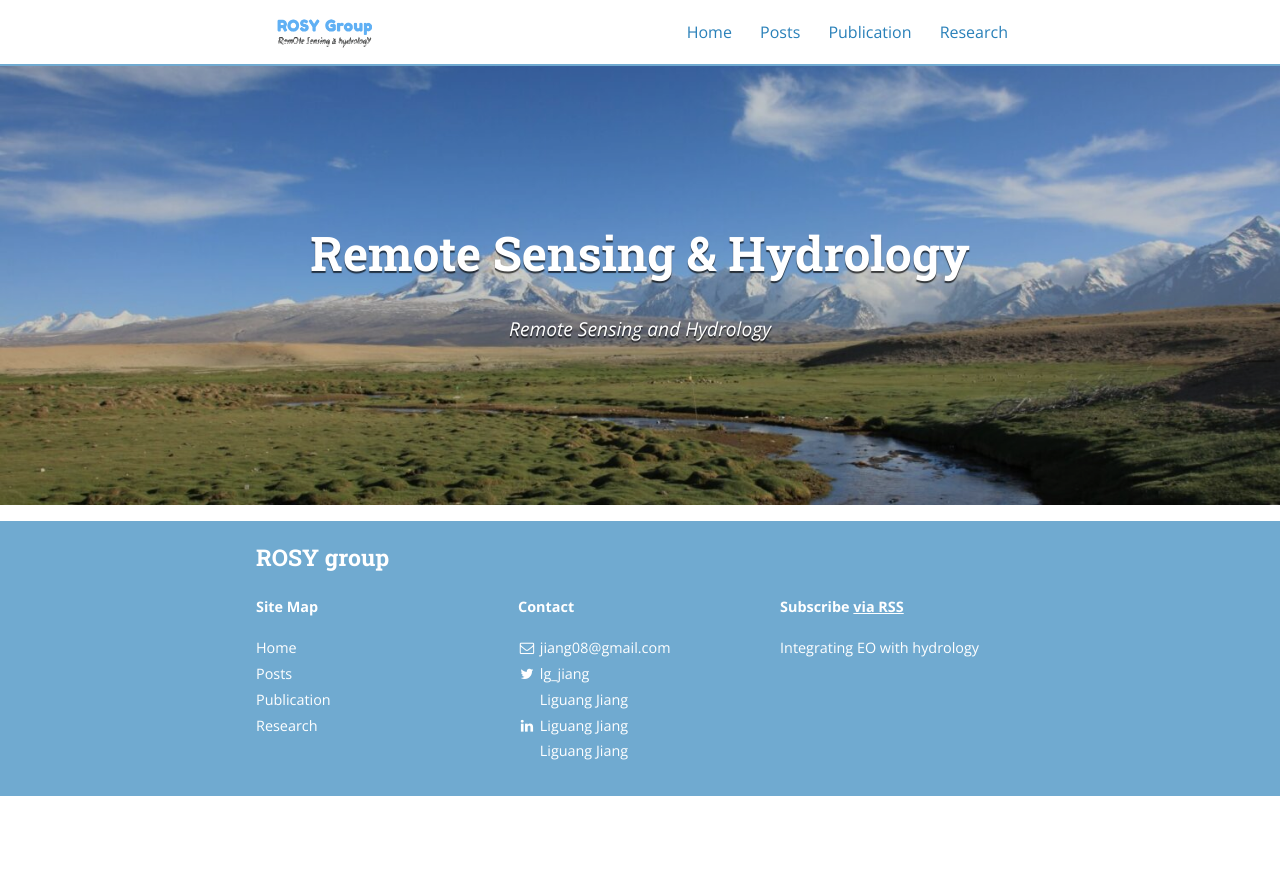
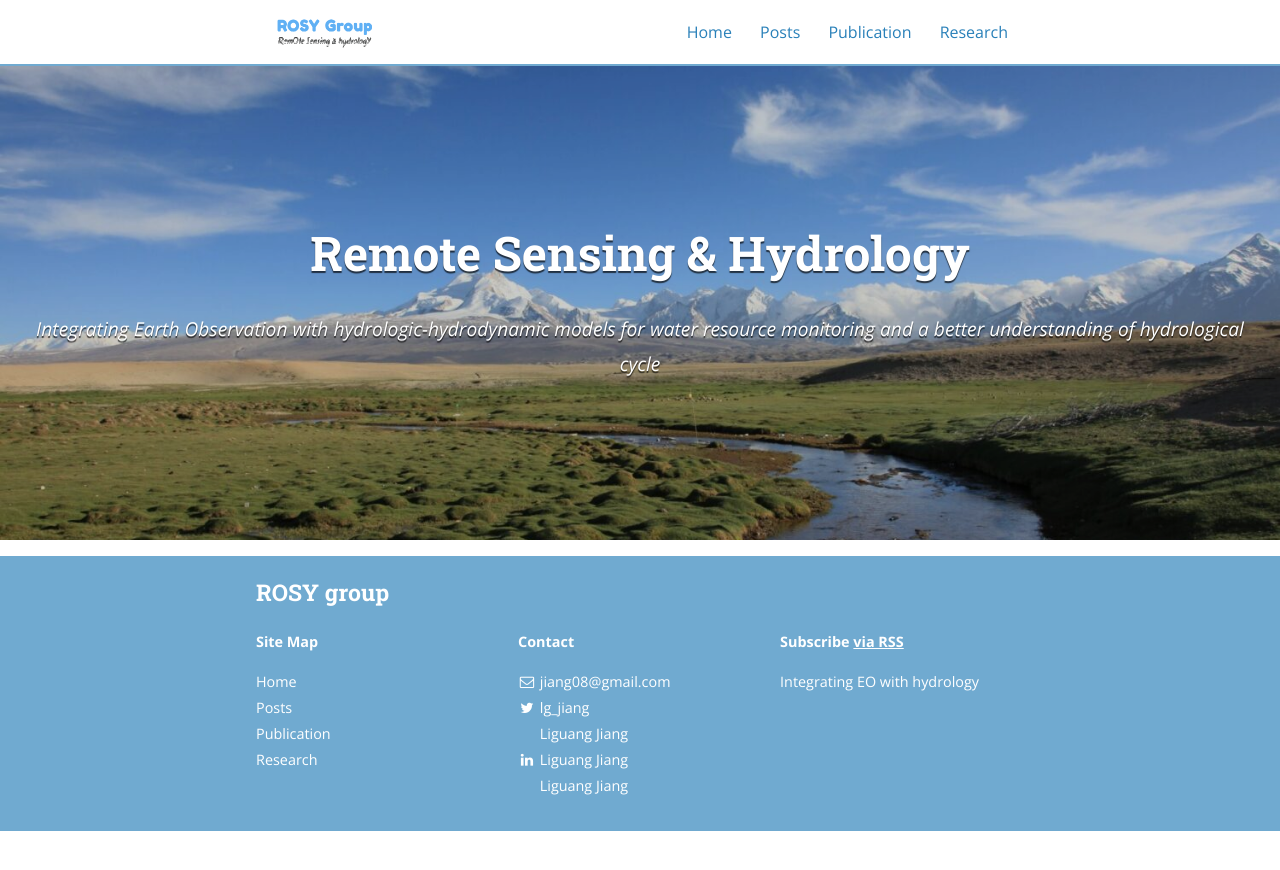
Before and after one commit to 12530/rshydro, a Jekyll site: the page built from index.html, in a window 1280 px wide. Shown: the top 870 px of the page. Built offline with Jekyll 4.4.1, drawn with Linux system fonts in a browser that asks for light colours; nearby versions of some CDN libraries.

Commit message:
Update _config.yml

```diff
--- a/_config.yml
+++ b/_config.yml
@@ -10,7 +10,7 @@ exclude:
 
 # Site settings
 title: ROSY group
-subtitle: Remote Sensing and Hydrology
+subtitle: Integrating Earth Observation with hydrologic-hydrodynamic models for water resource monitoring and a better understanding of hydrological cycle
 email: jiang08@gmail.com
 name: ljia
 description: > # the ">" symbol means to ignore newlines until "footer_text:"
```
